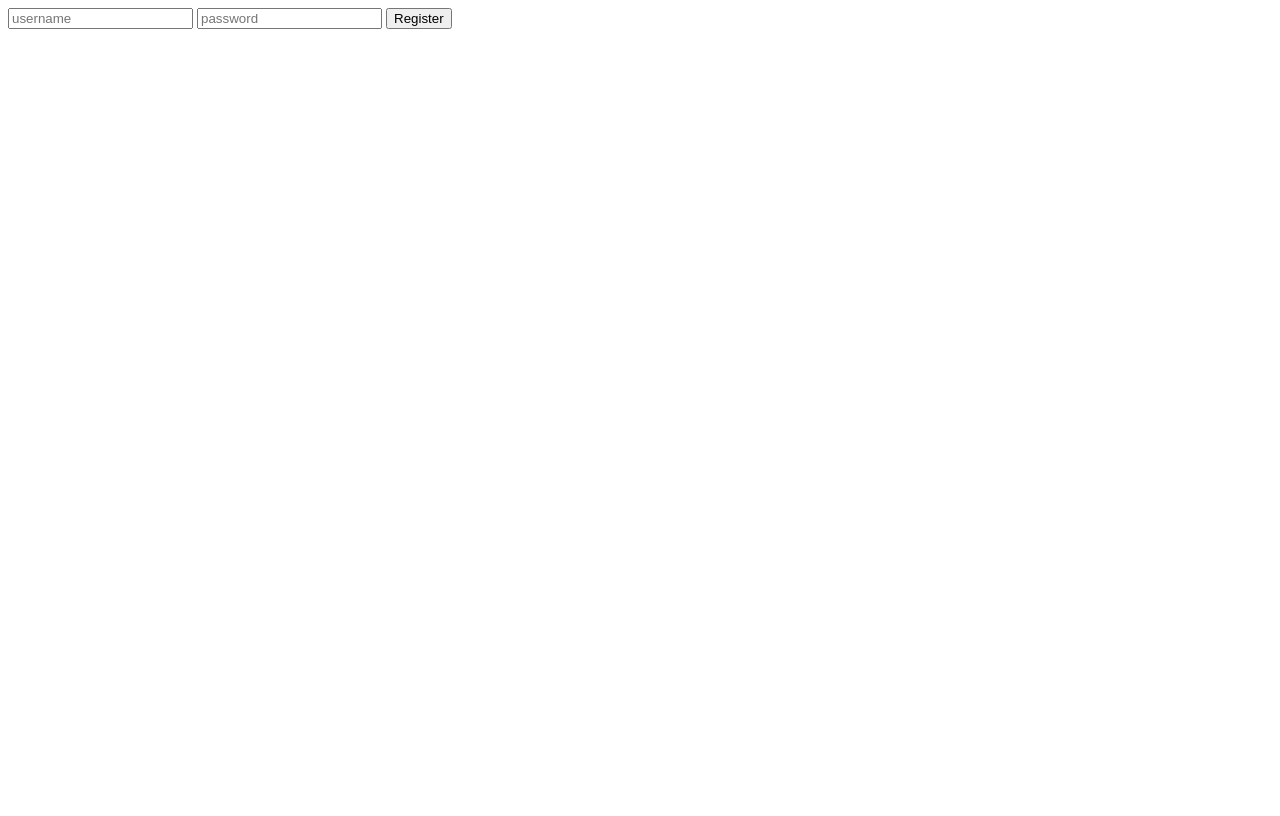
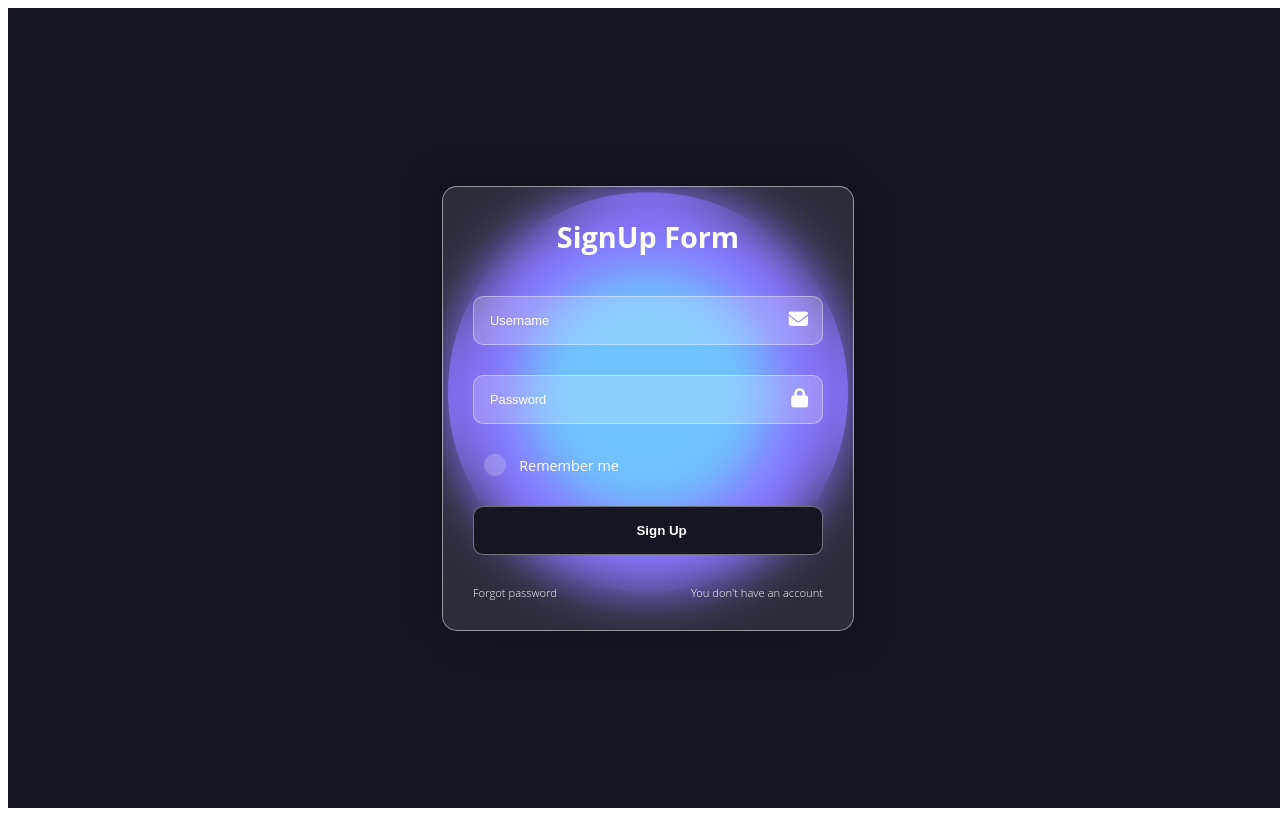
Before and after one commit to rissh/WebAuth101, a website: page public/signup.html in a window 1280 px wide. Drawn offline with Linux system fonts and the light colour scheme.

Commit message:
Update signup.html

```diff
--- a/public/signup.html
+++ b/public/signup.html
@@ -3,16 +3,250 @@
   <head>
     <meta charset="UTF-8" />
     <meta name="viewport" content="width=device-width, initial-scale=1.0" />
-    <title>Signup</title>
+    <title>Login Form</title>
+
+    <style>
+      body {
+        width: 100%;
+        min-height: 100vh;
+        box-sizing: border-box;
+        font-family: "Open Sans";
+      }
+
+      .container {
+        position: relative;
+        min-height: 100vh;
+        max-width: 100% !important;
+        background-color: #161623;
+        overflow: hidden;
+        display: grid;
+        place-items: center;
+      }
+
+      .container::before {
+        content: "";
+        position: absolute;
+        width: 400px;
+        height: 400px;
+        border-radius: 50%;
+        background: #7b66ff;
+        animation: move-up6 2s ease-in infinite alternate-reverse;
+      }
+
+      .container::after {
+        content: "";
+        position: absolute;
+        vertical-align: bottom;
+        width: 250px;
+        height: 250px;
+        border-radius: 50%;
+        background: #5fbdff;
+        animation: move-up6 2s ease-in infinite alternate-reverse;
+      }
+      @keyframes move-up6 {
+        to {
+          transform: translateY(-50px);
+        }
+      }
+
+      a {
+        text-decoration: none;
+      }
+
+      .login {
+        position: relative;
+        width: 350px;
+        padding: 30px;
+        height: fit-content;
+        background-color: rgba(255, 255, 255, 0.1);
+        border: 1px solid rgba(255, 255, 255, 0.5);
+        border-radius: 15px;
+        z-index: 10;
+        backdrop-filter: blur(25px);
+        box-shadow: 10px 10px 40px rgba(0, 0, 0, 0.2),
+          -10px -10px 40px rgba(0, 0, 0, 0.2);
+      }
+
+      @media (max-width: 400px) {
+        .login {
+          width: 90%;
+        }
+      }
+
+      .login h1 {
+        font-size: 1.8rem;
+        color: #fff;
+        margin-bottom: 40px;
+        margin-top: 0;
+        text-align: center;
+      }
+
+      .login form {
+        width: 100%;
+        height: 100%;
+        outline: none;
+        border: none;
+      }
+
+      .login form .input-box {
+        width: 100%;
+        position: relative;
+        margin-bottom: 30px;
+        display: flex;
+      }
+
+      .login form .input-box input {
+        width: 100%;
+        border: none;
+        padding: 1rem 2.7rem 1rem 1rem;
+        border-radius: 10px;
+        color: #fff;
+        background-color: rgba(255, 255, 255, 0.2);
+        border: 1px solid rgba(255, 255, 255, 0.4);
+      }
+
+      .login form .input-box input::placeholder {
+        color: #fff;
+        font-size: 0.8rem;
+        transition: 0.5s ease;
+      }
+
+      .login form .input-box input:focus::placeholder {
+        opacity: 0;
+      }
+
+      .login form .input-box input:focus {
+        outline: none;
+      }
+
+      .login form .input-box i {
+        position: absolute;
+        top: 50%;
+        right: 15px;
+        transform: translateY(-50%);
+        color: #fff;
+        font-size: 1.2rem;
+      }
+
+      .login form .rembar {
+        margin-bottom: 30px;
+        width: 100%;
+      }
+
+      .login form .rembar input {
+        appearance: none;
+      }
+
+      .login form .rembar label {
+        color: #fff;
+        position: relative;
+        width: 100%;
+        padding-left: 35px;
+        font-size: 0.9rem;
+      }
+
+      .login form .rembar label::before {
+        content: "";
+        position: absolute;
+        left: 0;
+        top: 50%;
+        transform: translateY(-50%);
+        width: 22px;
+        height: 22px;
+        border-radius: 50%;
+        background-color: rgba(255, 255, 255, 0.2);
+      }
+
+      .login form .rembar label::after {
+        content: "";
+        position: absolute;
+        left: 4px;
+        top: 50%;
+        transform: translateY(-50%);
+        width: 14px;
+        height: 14px;
+        border-radius: 50%;
+        background-color: #fff;
+        transition: 0.5s ease;
+        opacity: 0;
+        box-shadow: 2px 2px 5px rgba(0, 0, 0, 0.2);
+      }
+
+      .login form .rembar input:checked + label::after {
+        opacity: 1;
+      }
+
+      .login form button {
+        width: 100%;
+        border: none;
+        padding: 1rem 1rem 1rem 2.7rem;
+        border-radius: 10px;
+        color: #fff;
+        margin-bottom: 30px;
+        background-color: #161623;
+        border: 1px solid rgba(255, 255, 255, 0.4);
+        transition: 0.5s ease;
+        cursor: pointer;
+        font-weight: 600;
+      }
+
+      .login form button:hover {
+        background-color: #111;
+      }
+
+      .login form .links {
+        width: 100%;
+        display: flex;
+        justify-content: space-between;
+        gap: 15px;
+      }
+
+      .login form .links a {
+        color: #fff;
+        font-weight: 100;
+        font-size: 0.7rem;
+      }
+    </style>
   </head>
   <body>
+    <div class="container">
+      <div class="login">
+        <h1>SignUp Form</h1>
+
         <form id="register-form">
-      <input type="text" placeholder="username" id="username" />
-      <input type="password" placeholder="password" id="password" />
-      <button type="submit">Register</button>
+          <div class="input-box">
+            <input type="text" placeholder="Username" id="username" />
+            <i class="fa fa-envelope"></i>
+          </div>
+
+          <div class="input-box">
+            <input type="password" placeholder="Password" id="password" />
+            <i class="fa fa-lock"></i>
+          </div>
+
+          <div class="rembar">
+            <input id="rembar" type="checkbox" />
+            <label for="rembar">Remember me</label>
+          </div>
+
+          <button type="submit">Sign Up</button>
+
+          <div class="links">
+            <a href="#">Forgot password</a>
+            <a href="#">You don't have an account</a>
+          </div>
         </form>
+      </div>
+    </div>
+
+    <!-- Include FontAwesome for icons -->
+    <script
+      src="https://kit.fontawesome.com/a076d05399.js"
+      crossorigin="anonymous"
+    ></script>
 
     <script>
+      document.addEventListener("DOMContentLoaded", () => {
         const form = document.getElementById("register-form");
 
         const usernameField = document.getElementById("username");
@@ -39,6 +273,7 @@
             `http://localhost:3000/profile.html?userId=${id}`
           );
         });
+      });
     </script>
   </body>
 </html>
```
Lines whose indentation alone changed are shown as unchanged.
